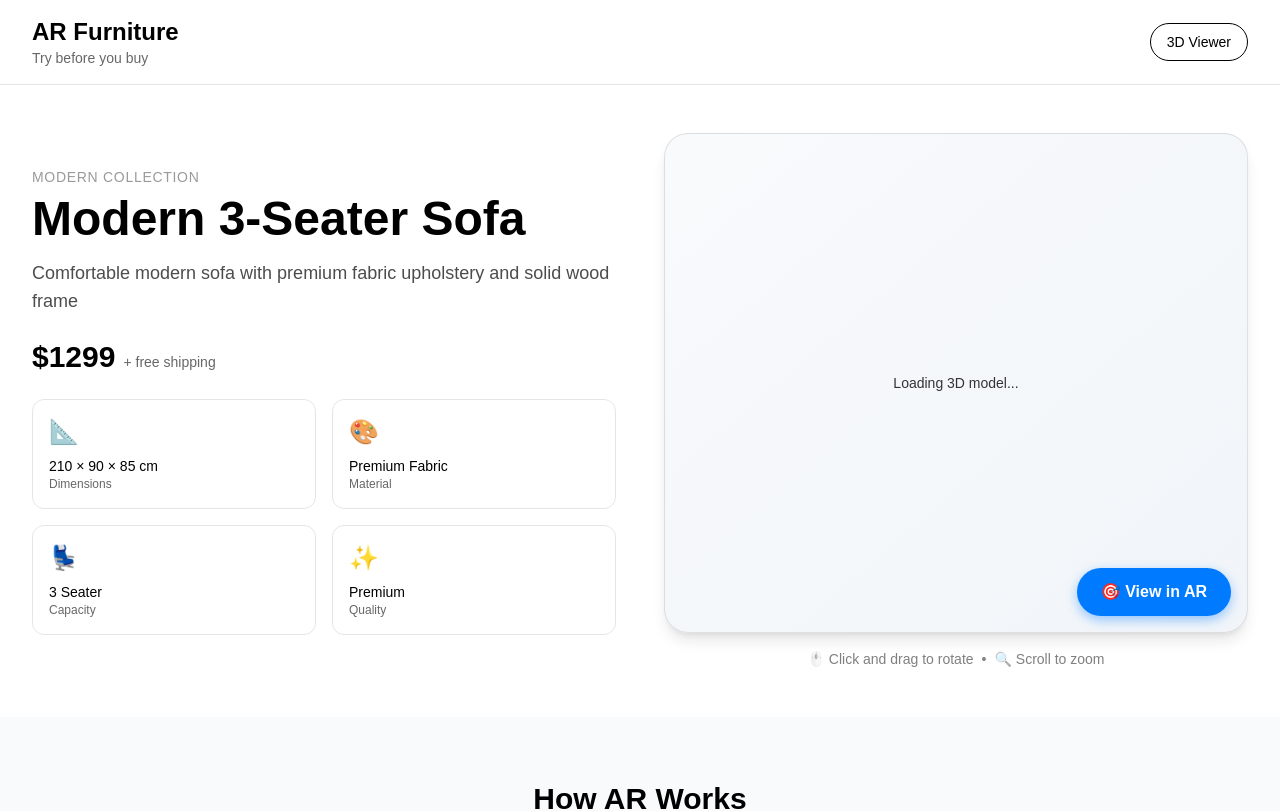
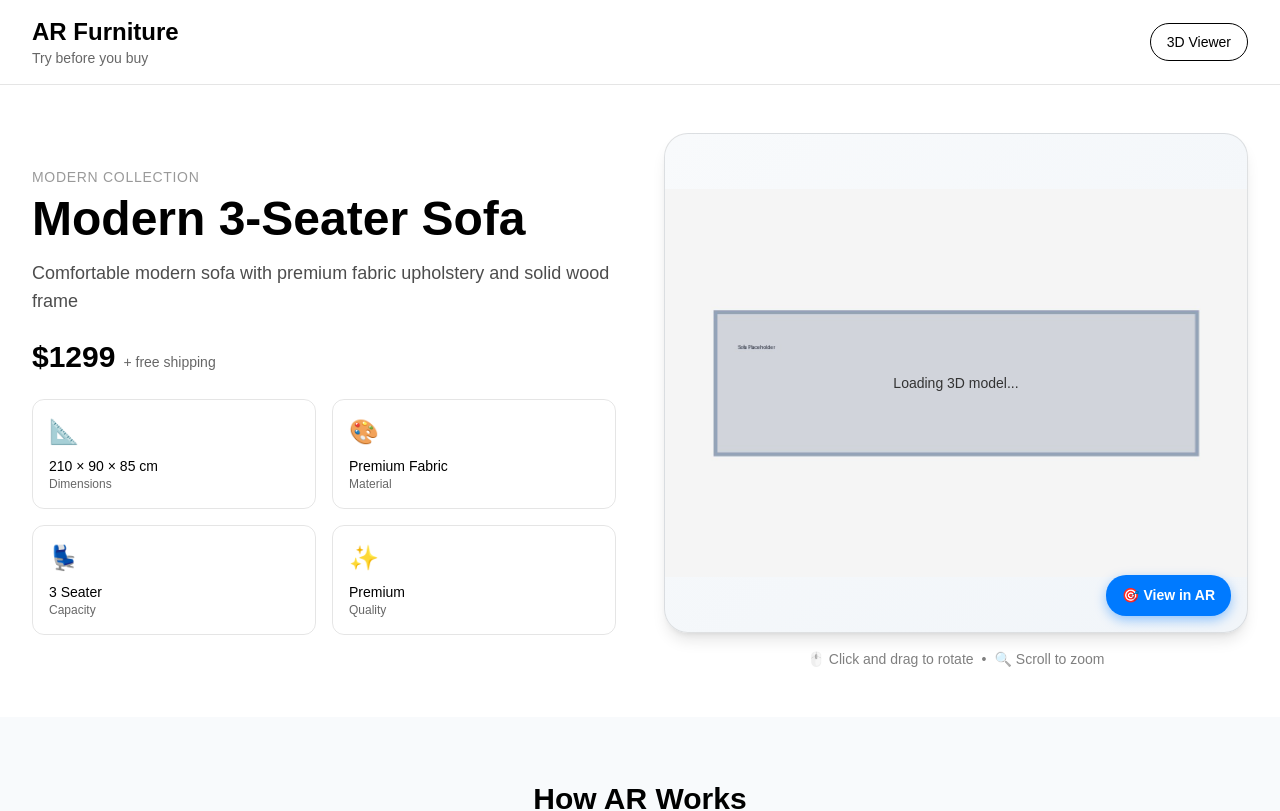
Before and after one commit to pasan93/demo-ar, a Next.js app: page / in a window 1280 px wide. Shown: the top 811 px of the page. Built offline with nearby package versions, Linux system fonts and the light colour scheme; no server answers.

Commit message:
Add dual AR/VR options for iOS users
- iOS users now get both Quick Look AR and WebXR VR/AR options
- Quick Look provides native iOS AR experience
- WebXR provides browser-based VR/AR functionality
- Android users get WebXR AR button
- Improved button layout with better spacing

```diff
--- a/src/components/ModelViewer.tsx
+++ b/src/components/ModelViewer.tsx
@@ -92,9 +92,22 @@ export function ModelViewer({
       <model-viewer
         ref={viewerRef}
         src={src}
+        ios-src={iosSrc}
         alt={alt}
         auto-rotate={autoRotate}
         camera-controls={cameraControls}
+        ar={true}
+        ar-modes="webxr scene-viewer quick-look"
+        ar-scale="auto"
+        ar-placement="floor"
+        xr-environment={true}
+        shadow-intensity="1"
+        exposure="1"
+        environment-image="neutral"
+        loading="eager"
+        reveal="auto"
+        poster={poster}
+        className={className}
         style={{
           width: "100%",
           height: "100%",
@@ -113,58 +126,62 @@ export function ModelViewer({
         </div>
       </model-viewer>
 
-      {/* AR button positioned outside model-viewer */}
-      {isIOS && absoluteIosSrc ? (
+      {/* AR/VR buttons - Multiple options for iOS users */}
+      <div style={{
+        position: "absolute",
+        bottom: "16px",
+        right: "16px",
+        display: "flex",
+        flexDirection: "column",
+        gap: "8px",
+        zIndex: 10,
+      }}>
+        {isIOS && absoluteIosSrc && (
           <a
             rel="ar"
             href={absoluteIosSrc}
             style={{
-            position: "absolute",
-            bottom: "16px",
-            right: "16px",
-            padding: "12px 24px",
+              padding: "10px 16px",
               backgroundColor: "#007AFF",
               color: "white",
               border: "none",
-            borderRadius: "24px",
-            fontSize: "16px",
+              borderRadius: "20px",
+              fontSize: "14px",
               fontWeight: "600",
               textDecoration: "none",
               display: "inline-block",
               boxShadow: "0 4px 12px rgba(0, 122, 255, 0.4)",
-            zIndex: 10,
+              textAlign: "center",
             }}
           >
-          🎯 View in AR
+            📱 Quick Look AR
           </a>
-      ) : (
+        )}
         <button
           style={{
-            position: "absolute",
-            bottom: "16px",
-            right: "16px",
-            padding: "12px 24px",
-            backgroundColor: "#007AFF",
+            padding: "10px 16px",
+            backgroundColor: isIOS ? "#34C759" : "#007AFF",
             color: "white",
             border: "none",
-            borderRadius: "24px",
-            fontSize: "16px",
+            borderRadius: "20px",
+            fontSize: "14px",
             fontWeight: "600",
             cursor: "pointer",
-            boxShadow: "0 4px 12px rgba(0, 122, 255, 0.4)",
-            zIndex: 10,
+            boxShadow: isIOS
+              ? "0 4px 12px rgba(52, 199, 89, 0.4)"
+              : "0 4px 12px rgba(0, 122, 255, 0.4)",
           }}
           onClick={() => {
-            // Trigger AR on Android
+            // Trigger WebXR AR/VR
             const viewer = viewerRef.current as any;
             if (viewer && viewer.activateAR) {
               viewer.activateAR();
             }
           }}
         >
-          🎯 View in AR
+          {isIOS ? "🕶️ WebXR VR/AR" : "🎯 View in AR"}
         </button>
-      )}
+      </div>
     </div>
   );
 }
```
Lines whose indentation alone changed are shown as unchanged.
